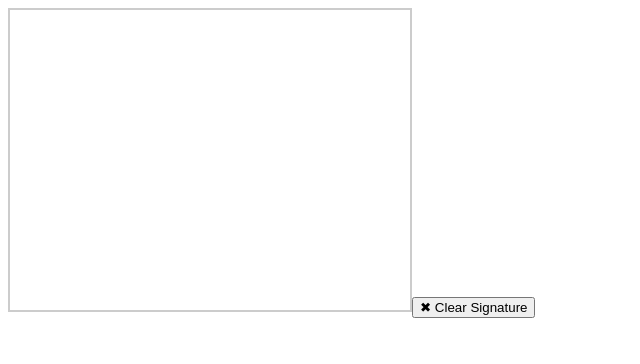
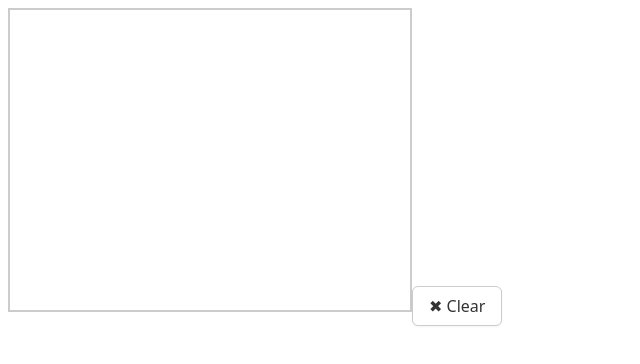
Before and after one commit to jamesmckeon/react-simple-signature, a React (Vite) app: page / in a window 1280 px wide. Shown: the top 364 px of the page, without its empty margins (0-640 px from the left). Built offline with nearby package versions, Linux system fonts and the light colour scheme.

Commit message:
jsxA11y
trying to get  jsxA11y to jive with ts, to add accessibiliyt linting checks

```diff
--- a/src/App.tsx
+++ b/src/App.tsx
@@ -1,4 +1,4 @@
-import SignaturePad, { type SignaturePadRef } from './SignaturePad'
+import SignaturePad, { type SignaturePadRef } from './component/SignaturePad'
 import { useRef, useState, useEffect } from 'react'
 import './App.css'
 
@@ -40,12 +40,14 @@ export default function App() {
         width={400}
       />
 
-      <button onClick={handleClearClick} type='button'>
-        ✖ Clear Signature
+      <button className='clear-button'
+        onClick={handleClearClick}
+        type='button'>
+        ✖ Clear
       </button>
 
       {imageUrl && (
-        <div style={{ marginTop: '1rem' }}>
+        <div  style={{ marginTop: '1rem' , width: '400px'}}>
           <strong>Signature Preview:</strong>
           <img alt="Signature preview"
             className="signature-preview"
--- a/src/app.css
+++ b/src/app.css
@@ -1,3 +1,10 @@
+/* At the top of your CSS file */
+@import url('https://fonts.googleapis.com/css2?family=Roboto&display=swap');
+
+body {
+    font-family: 'Roboto', sans-serif;
+}
+
 .canvas-border {
     border: 2px solid #ccc;
 }
@@ -9,3 +16,30 @@
     height: auto;
     display: block;
 }
+
+.clear-button {
+    background-color: #ffffff;
+    color: #333;
+    border: 1px solid #ccc;
+    border-radius: 6px;
+    padding: 0.5rem 1rem;
+    font-size: 1rem;
+    font-family: system-ui, sans-serif;
+    cursor: pointer;
+    transition: all 0.2s ease-in-out;
+    box-shadow: 0 1px 2px rgba(0, 0, 0, 0.05);
+}
+
+.clear-button:hover {
+    background-color: #f5f5f5;
+    border-color: #999;
+    color: #000;
+}
+
+.clear-button:focus,
+.clear-button:active {
+    outline: none;
+    background-color: #eaeaea;
+    border-color: #666;
+    box-shadow: 0 0 0 2px rgba(0, 0, 0, 0.1);
+}
--- a/tsconfig.app.json
+++ b/tsconfig.app.json
@@ -23,5 +23,5 @@
     "noFallthroughCasesInSwitch": true,
     "noUncheckedSideEffectImports": true
   },
-  "include": ["src"]
+  "include": ["src", "./types"]
 }
--- a/tsconfig.node.json
+++ b/tsconfig.node.json
@@ -23,5 +23,6 @@
   },
   "include": [
     "vite.config.ts",
+    "eslint.config.ts"
   ]
 }
--- /dev/null
+++ b/types/eslint-plugin-jsx-ally.d.ts
@@ -0,0 +1,4 @@
+declare module 'eslint-plugin-jsx-a11y' {
+  const jsxA11y: object;
+  export default jsxA11y;
+}
--- a/vite.config.ts
+++ b/vite.config.ts
@@ -3,9 +3,7 @@ import path from "path";
 import { defineConfig } from "vite";
 import react from "@vitejs/plugin-react";
 import dts from "vite-plugin-dts";
-// import { fileURLToPath } from 'node:url';
-// const dirname = typeof __dirname !== 'undefined' ? __dirname :
-//   path.dirname(fileURLToPath(import.meta.url));
+
 
 // More info at: https://storybook.js.org/docs/next/writing-tests/integrations/vitest-addon
 export default defineConfig({
@@ -43,16 +41,9 @@ export default defineConfig({
     projects: [{
       extends: true,
       test: {
-        name: 'storybook',
-        browser: {
-          enabled: true,
-          headless: true,
-          provider: 'playwright',
-          instances: [{
-            browser: 'chromium'
-          }]
-        }
+        environment: 'jsdom',
       }
-    }]
+    }
+    ]
   }
 });
```
Also changed, not shown: eslint.config.ts (renamed from eslint.config.js, +9 -2 lines), package.json (+8 -2 lines), src/component/SignaturePad.tsx (renamed from src/SignaturePad.tsx), 2 other files (tests, documents, lock files or other folders).
